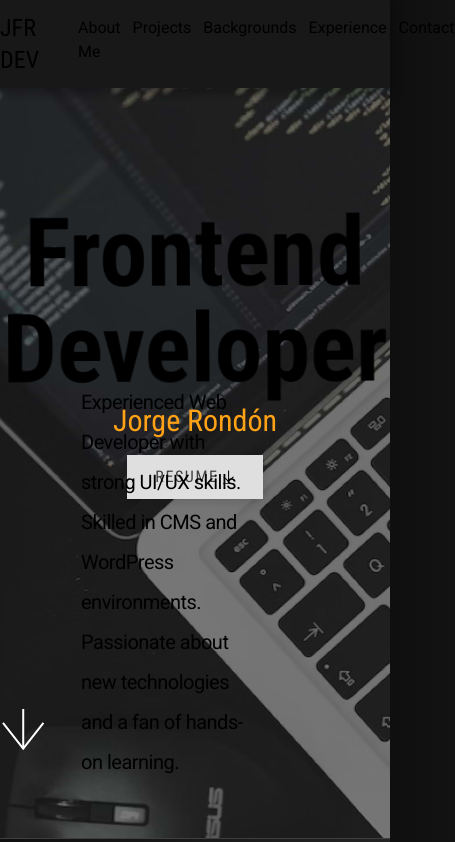
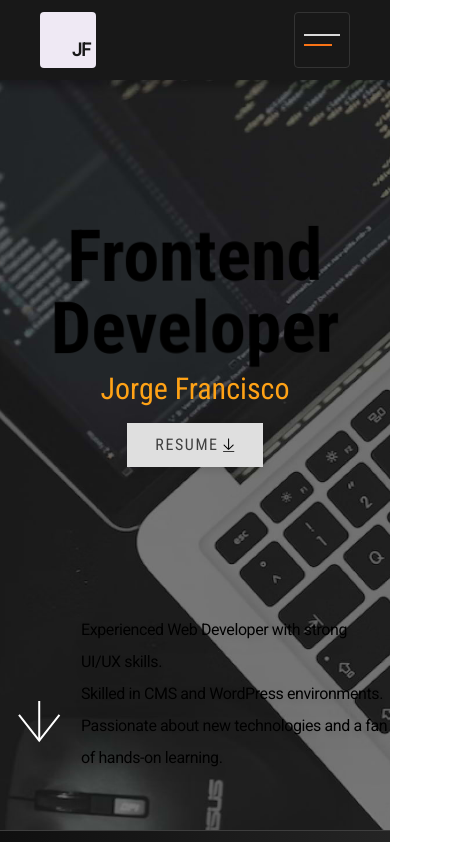
Before and after one commit to jor-g-r/portfolio-Jorge-Rondon, a Next.js app in the folder portfolio/: page / in a window 390 px wide. Shown: the top 842 px of the page, 455 px wide, since content can reach past the window. Built offline with nearby package versions, Linux system fonts and the light colour scheme.

Commit message:
hero responsive adjustments, navbar responsive

```diff
--- a/portfolio/src/app/components/Hero.tsx
+++ b/portfolio/src/app/components/Hero.tsx
@@ -15,7 +15,7 @@ export default function Hero () {
     const { scrollYProgress } = useScroll();
     return(
         <>
-         <section className="h-[89vh] hero-bg border-b border-solid border-dark-500" id='hero'>
+         <section className="h-[89vh] hero-bg border-b border-solid border-dark-500 overflow-x-hidden" id='hero'>
 
             <div className="container mx-auto lg:px-16 h-full">
 
@@ -23,15 +23,17 @@ export default function Hero () {
                 <div className="relative flex flex-col justify-center  h-full">
 
                     <div className="text-center condensed  pb-56">
-                        <motion.h1 className="text-8xl font-bold"
+                        <motion.h1 className="lg:text-8xl text-7xl font-bold"
                             initial={{ y: 0,  }}
                             animate={{ y: [0, 5, 0], rotate: [0, -1, 0] }}
                             transition={{ duration: 8, repeat: Infinity, repeatType: 'reverse' }} >
                             Frontend Developer
                         </motion.h1>
                         <h3 className='text-3xl text-primary pt-2 pb-4'>
-                            Jorge Rondón
+                            Jorge Francisco
                         </h3>
+
+
                         <button className="ui-btn mx-auto">
                             <span className='flex items-center gap-1 condensed font-light uppercase'>
                                 Resume
@@ -41,17 +43,17 @@ export default function Hero () {
 
                     </div>
 
-                    <div className="flex align w-2/3 absolute bottom-14 gap-8"
+                    <div className="flex align ml-2 px-2 w-full lg:w-2/3 absolute bottom-14 gap-4 lg:gap-8"
                          onMouseEnter={() => setIsHovered(true)}
                          onMouseLeave={() => setIsHovered(false)}
                     >
                         <div className="self-end pb-3">
                             <IconArrowDown isHovered={isHovered}/>
                         </div>
-                        <div className="text-xl tracking-tight leading-10 cursor-default">
-                            <p>Experienced Web Developer with strong UI/UX skills.</p>
-                            <p>Skilled in CMS and WordPress environments.</p>
-                            <p>Passionate about new technologies and a fan of hands-on learning.</p>
+                        <div className="lg:text-xl tracking-tight leading-8 lg:leading-10 cursor-default">
+                            <p className='drop-shadow-lg'>Experienced Web Developer with strong UI/UX skills.</p>
+                            <p className='drop-shadow-lg'>Skilled in CMS and WordPress environments.</p>
+                            <p className='drop-shadow-lg'>Passionate about new technologies and a fan of hands-on learning.</p>
                         </div>
                     </div>
 
@@ -62,17 +64,18 @@ export default function Hero () {
             </div>
 
         </section>
-        <div  className="w-full min-h-[44px] border-b border-solid border-dark-500 overflow-hidden flex items-center">
+        <div  className="w-full min-h-[44px] border-b border-solid border-dark-500 overflow-y-hidden flex items-center">
 
 
 
             <motion.h4
-            className='m-auto text-dark-400 font-light text-xl tracking-[14px] uppercase'
+            className='m-auto flex flex-col sm:flex-row justify-center text-center leading-6 py-2
+                     text-white-500 font-light lg:text-xl tracking-[10px] lg:tracking-[14px] uppercase'
             style={{
                 opacity: scrollYProgress,
                 transition: 'opacity 0.125s ease-in-out',
               }}>
-                   Web Design & Web Development
+                 <span>Web Design &</span> &nbsp;Web Development
             </motion.h4>
 
         </div>
--- a/portfolio/src/app/components/Navbar.tsx
+++ b/portfolio/src/app/components/Navbar.tsx
@@ -1,4 +1,8 @@
+"use client";
+import {useState} from 'react';
 import Link from 'next/link';
+import {motion} from 'framer-motion';
+
 
 interface NavbarProps {
   title: string;
@@ -14,9 +18,9 @@ interface NavbarBtnProps {
 
 const NavbarBtn: React.FC<NavbarBtnProps> = ({href, title}) => {
   return (
-    <Link href={href} className='group relative'>
+    <Link href={href} className='group relative tracking-widest'>
         {title}
-      <span className='h-[1px] w-0  bg-white-100 absolute left-0 -bottom-0.5
+      <span className='h-[1px] w-0 bg-white-100 absolute left-0 -bottom-0.5
       group-hover:w-full transition-all ease-in-out duration-500'>
         &nbsp;
       </span>
@@ -24,34 +28,92 @@ const NavbarBtn: React.FC<NavbarBtnProps> = ({href, title}) => {
   )
 }
 
+
+
 const Navbar: React.FC<NavbarProps> = (props) => {
+  const [menuOpen, setMenuOpen] = useState(false);
 
+  const [isNavVisible, setIsNavVisible] = useState(false);
+
+  const toggleNav = () => {
+    setIsNavVisible((prevState) => !prevState);
+  };
 
   return (
     <>
       <nav className={`w-full md:px-7 z-40 bg-dark-900 shadow-nav-shadow`}>
         <div className="container mx-auto">
-          <div className="flex justify-between lg:px-16  py-3">
 
 
-            <div className="">
-              <h5 className={`condensed text-2xl`}>
-                JFR DEV
-              </h5>
+          <motion.div className=" flex flex-col lg:flex-row justify-between lg:items-center px-10 lg:px-16  py-3  transition-transform duration-500 ease-in "
+
+
+          >  {/* Este contenedor */}
+
+
+            <div className="flex justify-between">
+              <div className="cursor-default">
+                <h5 className={`group lg:text-sm text-lg font-bold ease-in duration-500 text-dark-900 bg-white-100
+                              hover:bg-yellow-400 h-14 w-14  lg:h-10 lg:w-10 pr-[6px] p-1 flex items-end justify-end rounded tracking-tighter`}>
+                  J
+                  <span className='group-hover:hidden group-hover:opacity-0 ease-in transition-opacity duration-500'>F</span>
+                  <span className='hidden group-hover:block opacity-0 group-hover:opacity-100 ease-in duration-500'>S</span>
+                </h5>
+              </div>
+
+
+              <div className="lg:hidden">
+                  <div className= {`w-24 items-center justify-center ${menuOpen ? 'active' : ''} `}
+                                  onClick={toggleNav}>
+
+                    <div className={`group flex h-14 w-14 cursor-pointer float-right items-center justify-center rounded border
+                                   border-dark-600 bg-white p-2  hover:bg-dark-900 ${ menuOpen ? 'border-dark-400' : ''}`}
+                                    onClick={() => setMenuOpen(!menuOpen)} >
+                      <div className="space-y-2">
+                        <span className={`block h-0.5 w-9 origin-center bg-white-300 transition-transform duration-500 ease-in-out
+                                          ${ menuOpen ? 'translate-y-[5px] rotate-45' : ' ' }
+                                          `}>
+                        </span>
+                        <span className={`block h-0.5  origin-center bg-orange-500 transition-transform duration-500 ease-in-out
+                                          ${ menuOpen ? 'w-9 -translate-y-[5.1px] -rotate-45' : 'w-7' }
+                                          `}>
+                        </span>
+                      </div>
+                    </div>
+
+                  </div>
+              </div>
+
             </div>
 
             <div className="lg:w-2/3 w-4/5 max-w-xl">
-              <ul className='flex justify-between gap-3 pt-1'>
+              <motion.ul className={`lg:flex  flex-col lg:flex-row
+                              pb-3 lg:pb-0 justify-between lg:gap-3 gap-y-2 pt-6 lg:pt-1 uppercase duration-300 ease-in transition-transform
+                              ${ isNavVisible ? 'pt-6 flex   ' : 'pt-0 hidden' }`}
+
+                                initial={{ opacity: 0, maxHeight: 1 }} // Estado inicial (oculto)
+                                animate={{
+                                  opacity: isNavVisible ? 1 : 0,
+                                  maxHeight: isNavVisible ? 600 : 0, // Altura máxima cuando es visible
+                                }}
+                                transition={{ duration: .3, ease: "easeIn" }} // Configuración de la transición
+                               >
+
                 <li><NavbarBtn title='About Me' href="#about"  /></li>
                 <li><NavbarBtn title='Projects' href="#projects"  /></li>
                 <li><NavbarBtn title='Backgrounds' href="#backgrounds " /></li>
                 <li><NavbarBtn title='Experience' href="#experience"  /></li>
-                <li><NavbarBtn className='bg-white-100 text-dark-600 px-4 py-1 rounded-sm' title='Contact' href="#" /></li>
-              </ul>
+                <li className='mt-2 lg:mt-0'>
+                  <Link className='bg-white-100 text-dark-600 px-4  py-1 rounded-sm hover:bg-primary duration-300 ease-in' href="#">Contact</Link>
+                </li>
+              </motion.ul>
             </div>
 
 
-          </div>
+
+
+
+          </motion.div>
         </div>
       </nav>
     </>
```
